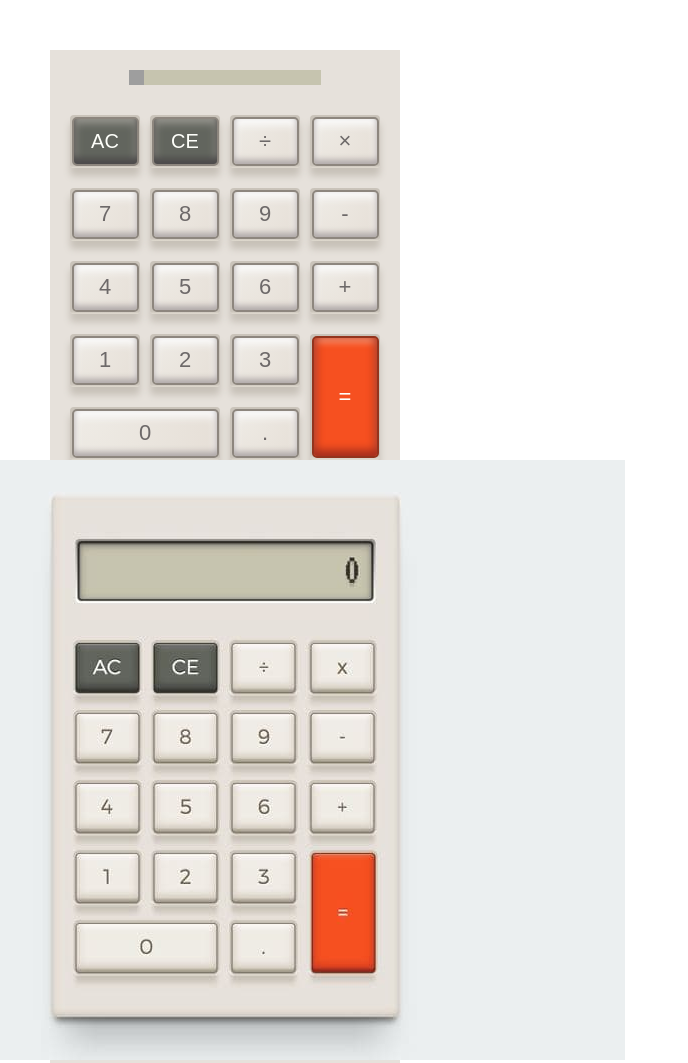
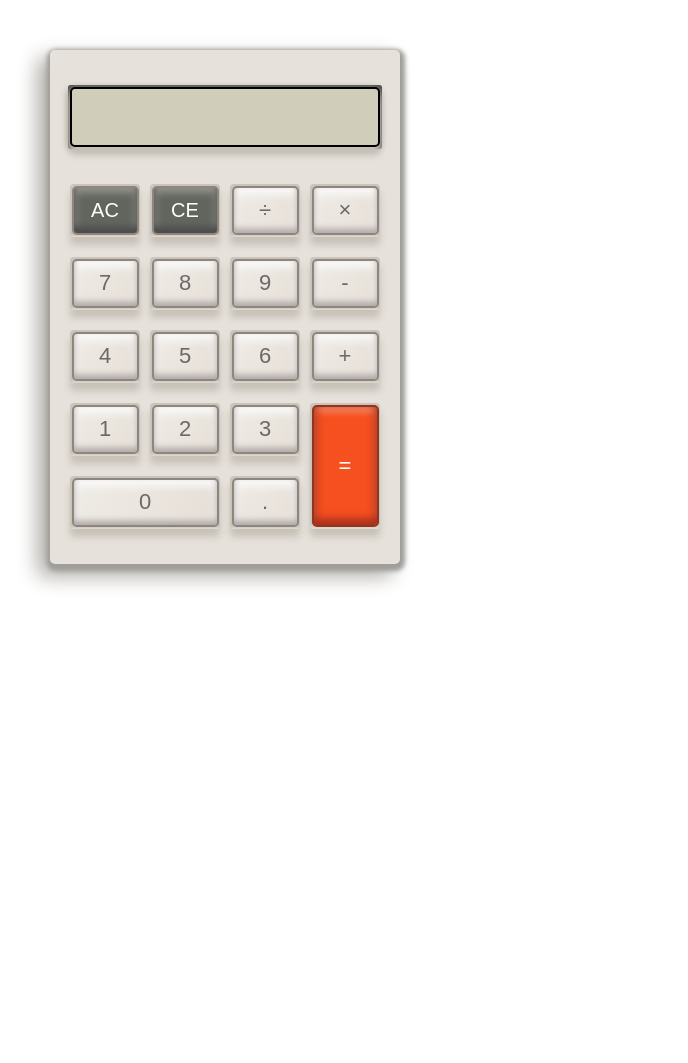
Before and after one commit to FE38-Front-End/DashaNalivayko, a plain HTML site: page calculator/index.html in a window 1280 px wide. Shown: the top 1063 px of the page, without its empty margins (0-688 px from the left). After the commit the page ends 800 px from the top, so only its background shows below. Drawn offline with Linux system fonts and the light colour scheme; grey boxes are pictures that could not be loaded.

Commit message:
css style

```diff
--- a/calculator/index.html
+++ b/calculator/index.html
@@ -9,9 +9,8 @@
 <body>
 
     <div class="calculator">
-        <div class="viewer">
-            <img src="https://image.flaticon.com/icons/png/512/109/109859.png" alt="lens" style="width: 15px; height: 15px;">
-            <input class="value" type="text">
+        <div class="border-viewer">
+            <div class="viewer"></div>
         </div>
         <div class="buttons">
             <div class="border"><button class="ac reset">AC</button></div>
@@ -33,7 +32,6 @@
             <div class="border"><button class="zero">0</button></div>
             <div class="border"><button class="point">.</button></div>
         </div>
-        <img src="photo_2020-12-15_08-56-07.jpg" alt="">
     </div>
 
 
--- a/calculator/style.css
+++ b/calculator/style.css
@@ -3,6 +3,7 @@
     padding: 0;
     box-sizing: border-box;
 }
+
 :root {
     --button_width : 70px;
     --button_height : 53px;
@@ -27,13 +28,20 @@
     justify-content: center;
     background-color: rgb(230 225 219);
     margin: 50px;
-    padding: 20px 0;
+    padding: 35px 0;
+    box-shadow: rgb(160 158 154) 1px 3px 4px 4px, rgb(179 176 171) -10px 10px 20px 3px;
+    border-radius: 5px;
 }
 
 .viewer {
     display: flex;
-    margin-bottom: 30px;
-    background-color: rgb(198 196 175);
+    background-color: rgb(208 206 187);
+    width: calc(var(--button_width) * 4 + var(--column-gap) * 3);
+    height: 60px;
+    border-radius: 5px;
+    box-shadow: rgb(199, 193, 184) 0px 8px 7px 0px, rgb(148 144 138) -1px 2px 7px 1px;
+    border: solid 2px black;
+    margin: 2px;
 }
 
 .value {
@@ -51,13 +59,30 @@ button {
     border: solid 2px #8d867e;
     background: radial-gradient(circle at 0 0, rgb(239 236 230), rgb(230 223 215));
     box-shadow: inset rgb(173 166 166) 0px -4px 6px, inset rgb(251 251 251) 0px 5px 8px 1px;
+    outline: none;
 }
+
+button:active {
+    box-shadow: inset rgb(204 200 200) 0px 5px 8px 1px;
+    margin-top: 4px;
+    outline: none;
+}
+
+
 
 .border {
     border-radius: 4px;
     display: grid;
     background: linear-gradient(to bottom, rgb(190 183 172 / 70%) 95%, rgb(222 216 203 / 70%));
     box-shadow: rgb(199, 193, 184) 0px 8px 7px 0px;
+}
+
+.border-viewer {
+    display: flex;
+    background: linear-gradient(to bottom, rgb(111 111 103 / 89%) 850%, rgb(255 255 255 / 100%) 15%);
+    box-shadow: inset rgb(62 61 60) 0px 3px 10px 0px;
+    margin-bottom: 35px;
+    border-radius: 3px;
 }
 
 .border:nth-last-child(3) {
@@ -76,6 +101,10 @@ button.reset {
     box-shadow: inset rgb(76 74 74) 0px -6px 6px, inset rgb(156 154 147) 0px 3px 8px 1px;
 }
 
+button.reset:active {
+    box-shadow: inset rgb(156 154 147) 0px 4px 8px 1px;
+}
+
 button.equally {
     border: solid 2px #93341d;
     background: rgb(246, 80, 32);
@@ -83,10 +112,6 @@ button.equally {
     color: rgb(254, 255, 250);
 }
 
-/* .equally {
-    grid-column-start: 4;
-    grid-row: 4/6;
-    background-color: rgb(246 80 32);
-    color: white;
-    display: flex;
-} */
+button.equally:active {
+    box-shadow: inset rgb(253 131 89) 1px 6px 6px;
+}
```
